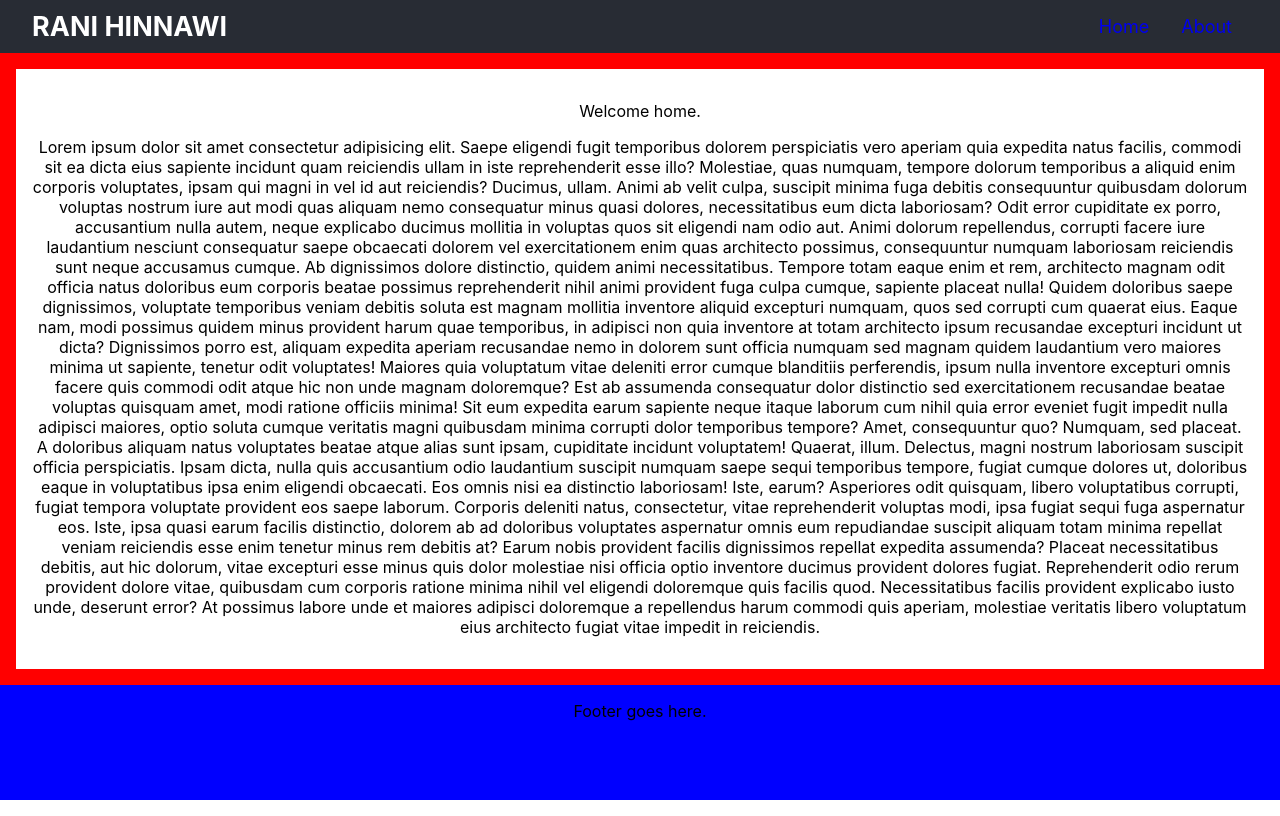
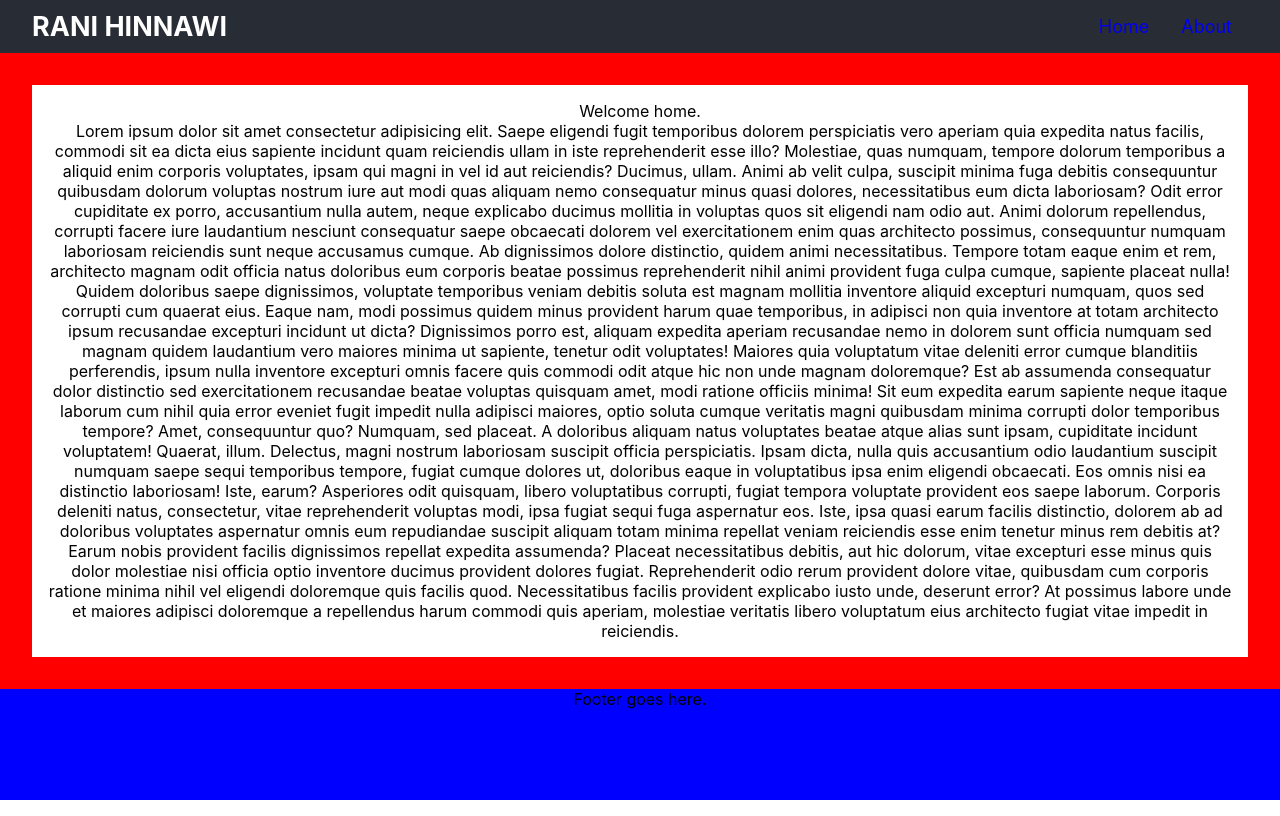
Before and after one commit to rhinnawi/sandbox, a React (Create React App) app: page / in a window 1280 px wide. Built offline with nearby package versions, Linux system fonts and the light colour scheme.

Commit message:
renamed common folder. tweaked css

```diff
--- a/src/App.css
+++ b/src/App.css
@@ -1,6 +1,5 @@
 .App {
   height: 100%;
-  width: 100%;
   display: grid;
   text-align: center;
   grid-template:
@@ -19,6 +18,7 @@ header {
 main {
   grid-area: content;
   background-color: red;
+  padding: 1rem;
 }
 
 footer {
--- a/src/App.tsx
+++ b/src/App.tsx
@@ -1,8 +1,8 @@
 import { BrowserRouter as Router, Routes, Route } from "react-router-dom";
 import "./App.css";
 import Home from "./pages/Home";
-import Navbar from "./common/Navbar";
-import Footer from "./common/Footer";
+import Navbar from "./components/Navbar";
+import Footer from "./components/Footer";
 import NotFound from "./pages/NotFound";
 
 export default function App() {
--- a/src/common/Navbar.tsx
+++ b/src/components/Navbar.tsx
@@ -22,10 +22,9 @@ export default function NavBar() {
             <NavLink
               to={path}
               className={({ isActive }) => (isActive ? "active" : undefined)}
+              key={page}
             >
-              <li className="nav-item" key={page}>
-                {page}
-              </li>
+              <li className="nav-item">{page}</li>
             </NavLink>
           );
         })}
--- a/src/index.css
+++ b/src/index.css
@@ -1,19 +1,16 @@
-html,
-body {
-  min-height: 100%;
-  min-width: 100%;
+* {
+  margin: 0;
+  padding: 0;
+  box-sizing: border-box;
 }
 
 body {
-  margin: 0;
-  padding: 0;
   font-family: -apple-system, BlinkMacSystemFont, "Segoe UI", "Roboto", "Oxygen",
     "Ubuntu", "Cantarell", "Fira Sans", "Droid Sans", "Helvetica Neue",
     sans-serif;
   -webkit-font-smoothing: antialiased;
   -moz-osx-font-smoothing: grayscale;
-  width: 100vw;
-  height: 100vh;
+  min-height: 100vh;
 }
 
 code {
@@ -22,6 +19,5 @@ code {
 }
 
 #root {
-  height: 100%;
-  width: 100%;
+  height: 100vh;
 }
--- a/src/pages/NotFound.tsx
+++ b/src/pages/NotFound.tsx
@@ -12,7 +12,7 @@ export default function NotFound(): JSX.Element {
       <h2>This page does not exist.</h2>
       <p>
         {redirectMessage}
-        <Link to="/">Home</Link>
+        <Link to="/">Home.</Link>
       </p>
     </>
   );
```
Also changed, not shown: src/components/Footer.css (renamed from src/common/Footer.css), src/components/Footer.tsx (renamed from src/common/Footer.tsx), src/components/Navbar.css (renamed from src/common/Navbar.css).
